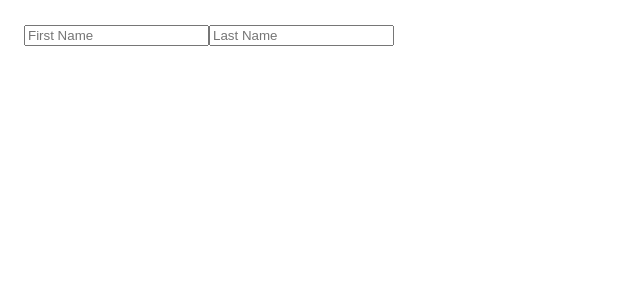
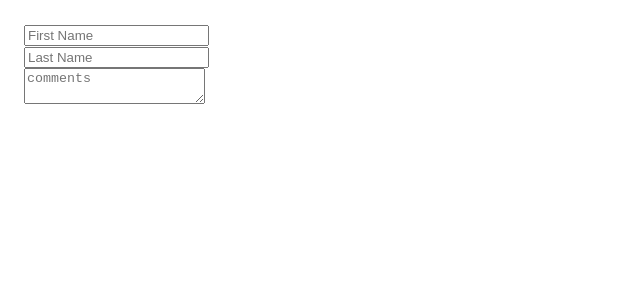
Before and after one commit to tanveer999/React, a React (Create React App) app in the folder practice/practice_form/: page / in a window 1280 px wide. Shown: the top 300 px of the page, without its empty margins (0-640 px from the left). Built offline with nearby package versions, Linux system fonts and the light colour scheme; the HTML template or start-up script is replaced by a standard one.

Commit message:
add: text area

```diff
--- a/practice/practice_form/src/App.js
+++ b/practice/practice_form/src/App.js
@@ -5,7 +5,7 @@ function App() {
 
   const [formData, setFormData] = useState(
     {
-      firstName: "", lastName: ""
+      firstName: "", lastName: "", comments: ""
     }
   )
   console.log(formData)
@@ -32,6 +32,7 @@ function App() {
         name="firstName"
         value={formData.firstName}
       />
+      <br></br>
       <input
         type="text"
         placeholder="Last Name"
@@ -39,6 +40,11 @@ function App() {
         name="lastName"
         value={formData.lastName}
       />
+      <br></br>
+      <textarea name="comments"
+      placeholder="comments"
+      onChange={handleChange}
+      value={formData.comments} />
     </form>
   );
 }
```
Also changed, not shown: practice/practice_form/src/index.css (line endings or trailing spaces).
